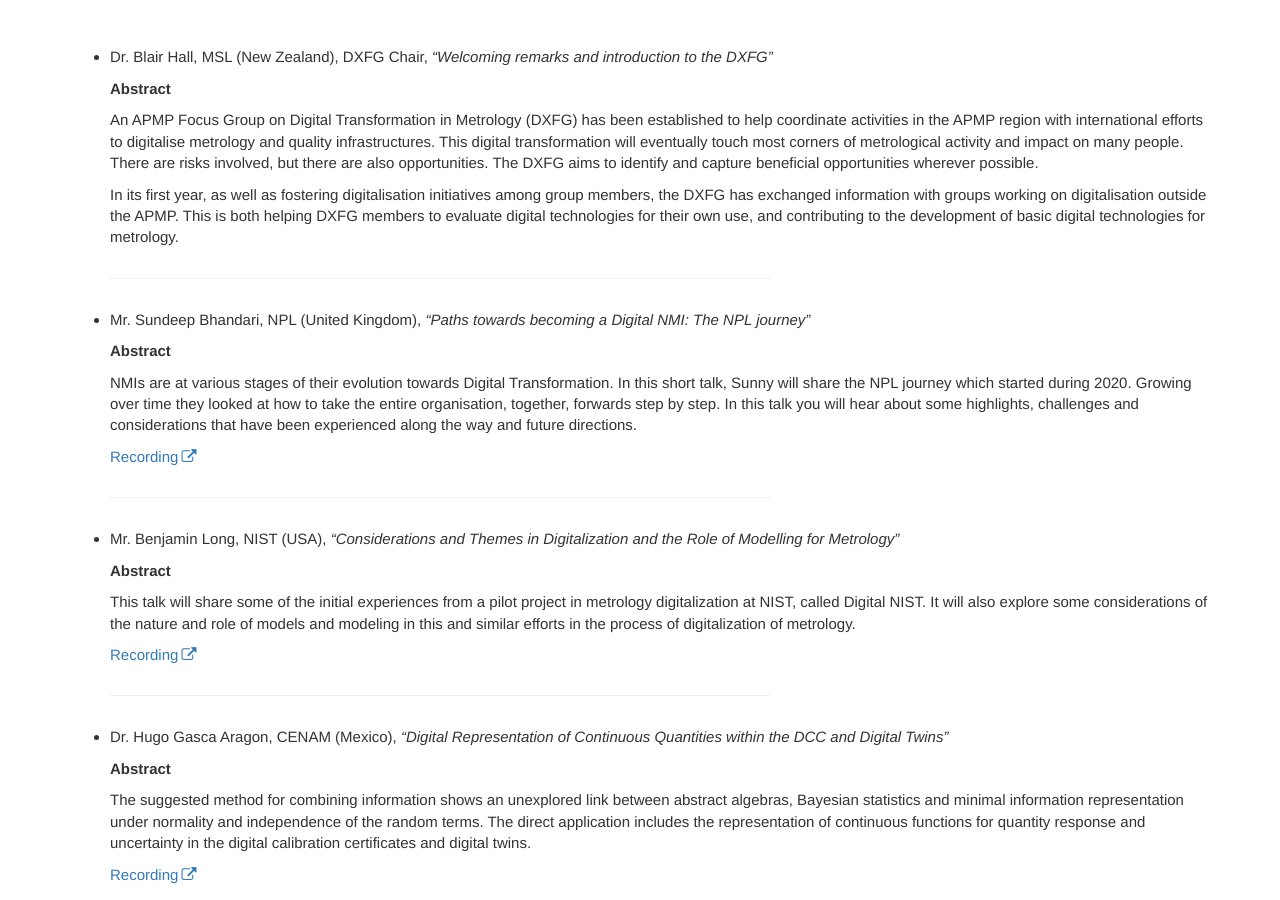
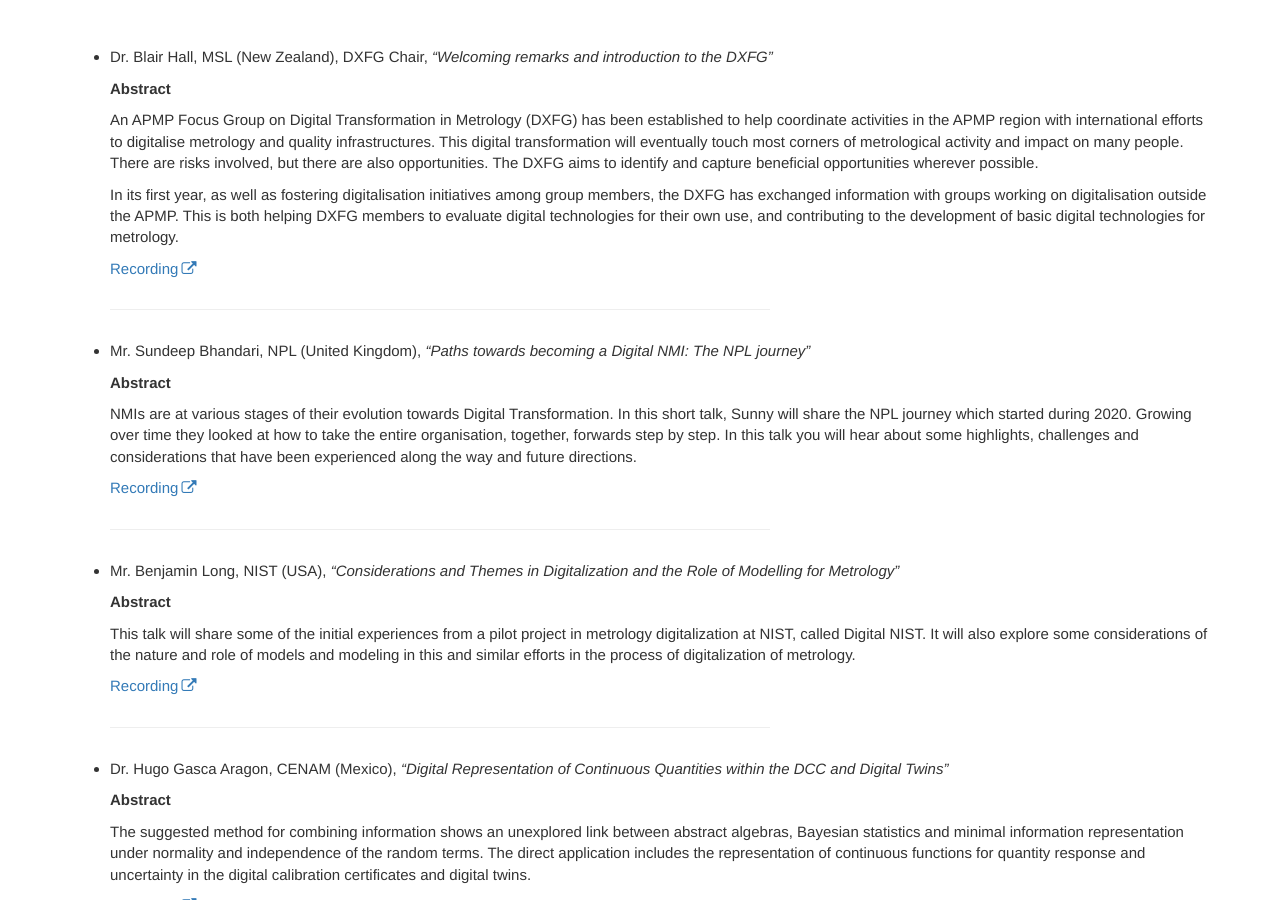
Before and after one commit to apmp-dxfg/apmp-dxfg.github.io, a Jekyll site: the page built from _posts/2022-10-21-DXFG-end-of-year-webinar.md, in a window 1280 px wide and 900 px high, scrolled down 306 px. Built offline with Jekyll 4.4.1, drawn with Linux system fonts in a browser that asks for light colours; comment, search, counter and statistics services are not loaded.

Commit message:
Last recording

```diff
--- a/_posts/2022-10-21-DXFG-end-of-year-webinar.md
+++ b/_posts/2022-10-21-DXFG-end-of-year-webinar.md
@@ -25,6 +25,10 @@ Some of the presentations were recorded and can be reviewed from links provided
    <p>
    In its first year, as well as fostering digitalisation initiatives among group members, the DXFG has exchanged information with groups working on digitalisation outside the APMP.
    This is both helping DXFG members to evaluate digital technologies for their own use, and contributing to the development of basic digital technologies for metrology.
+   </p>
+
+   <p>
+   <a href="https://youtu.be/8MfyIl51KhI" target="_blank">Recording</a>
    </p>
 
    <hr style="width:60%;text-align:left;margin-left:0">
```
